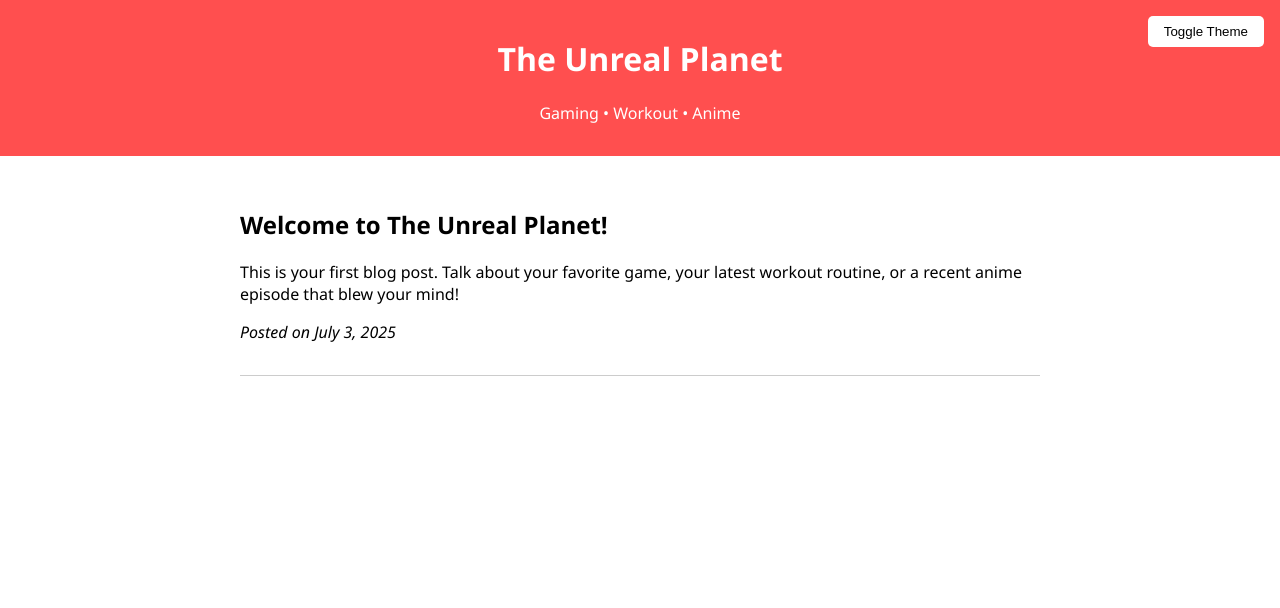
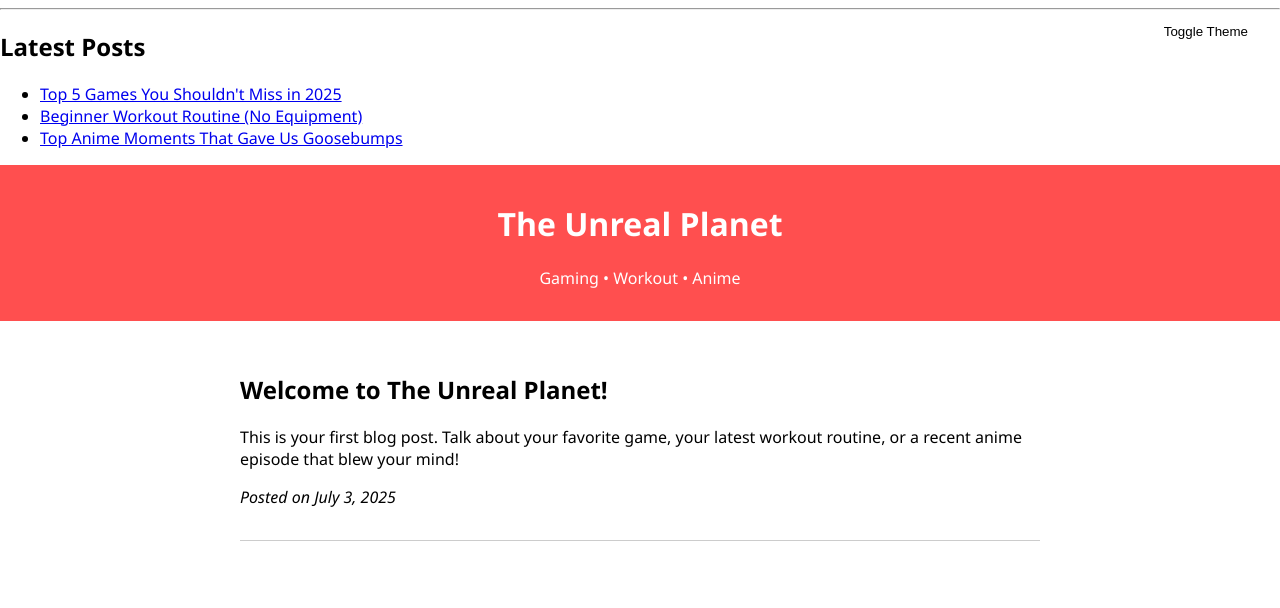
Before and after one commit to TheDistractor26/The-Unreal-Planet, a plain HTML site: page index.html in a window 1280 px wide. Drawn offline with Linux system fonts and the light colour scheme.

Commit message:
Update index.html

```diff
--- a/index.html
+++ b/index.html
@@ -61,6 +61,14 @@
   </style>
 </head>
 <body>
+  <hr>
+<h2>Latest Posts</h2>
+<ul>
+  <li><a href="posts/post1.html">Top 5 Games You Shouldn't Miss in 2025</a></li>
+  <li><a href="posts/post2.html">Beginner Workout Routine (No Equipment)</a></li>
+  <li><a href="posts/post3.html">Top Anime Moments That Gave Us Goosebumps</a></li>
+</ul>
+
   <button class="theme-toggle" onclick="toggleTheme()">Toggle Theme</button>
   <header>
     <h1>The Unreal Planet</h1>
```
